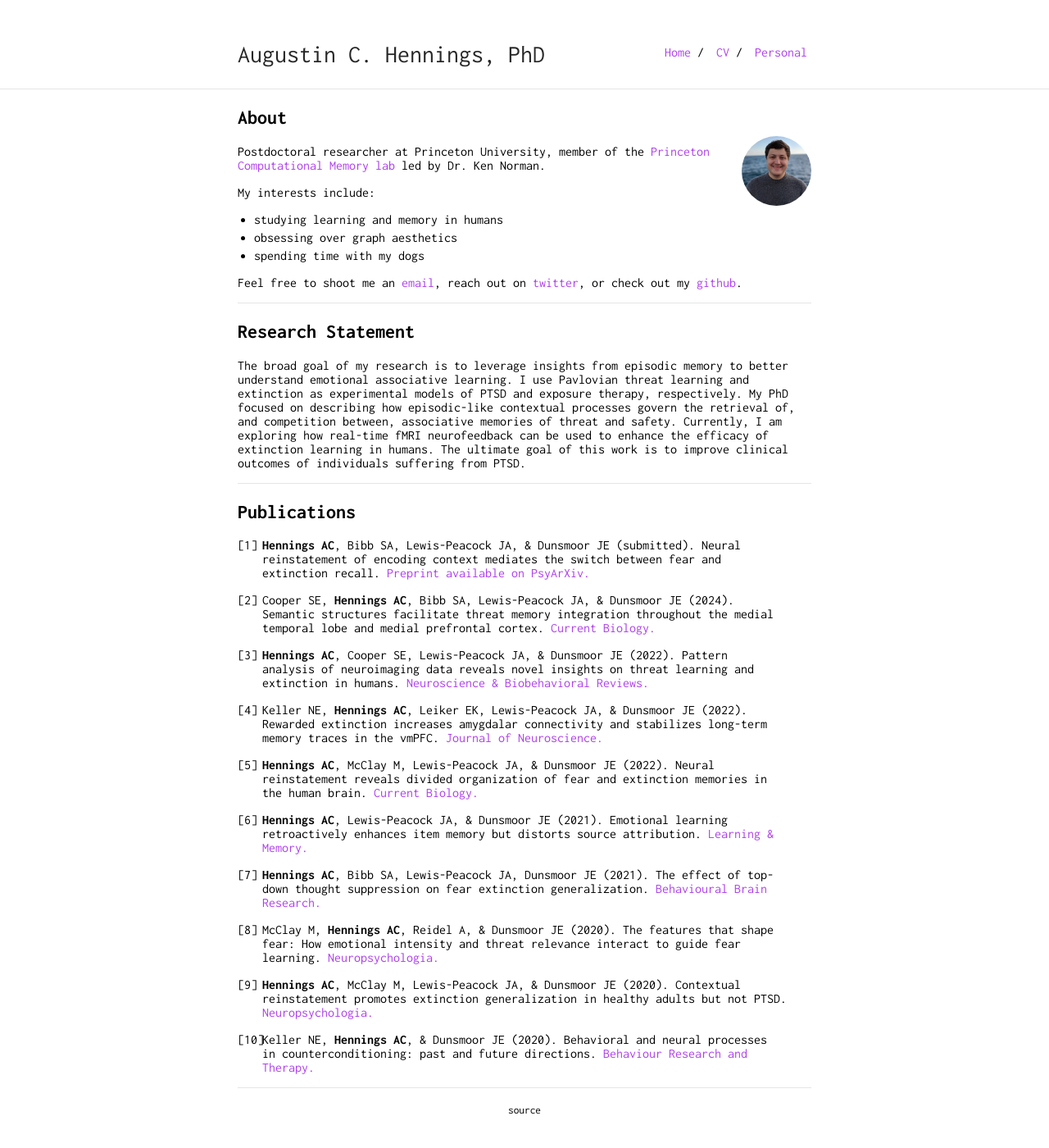
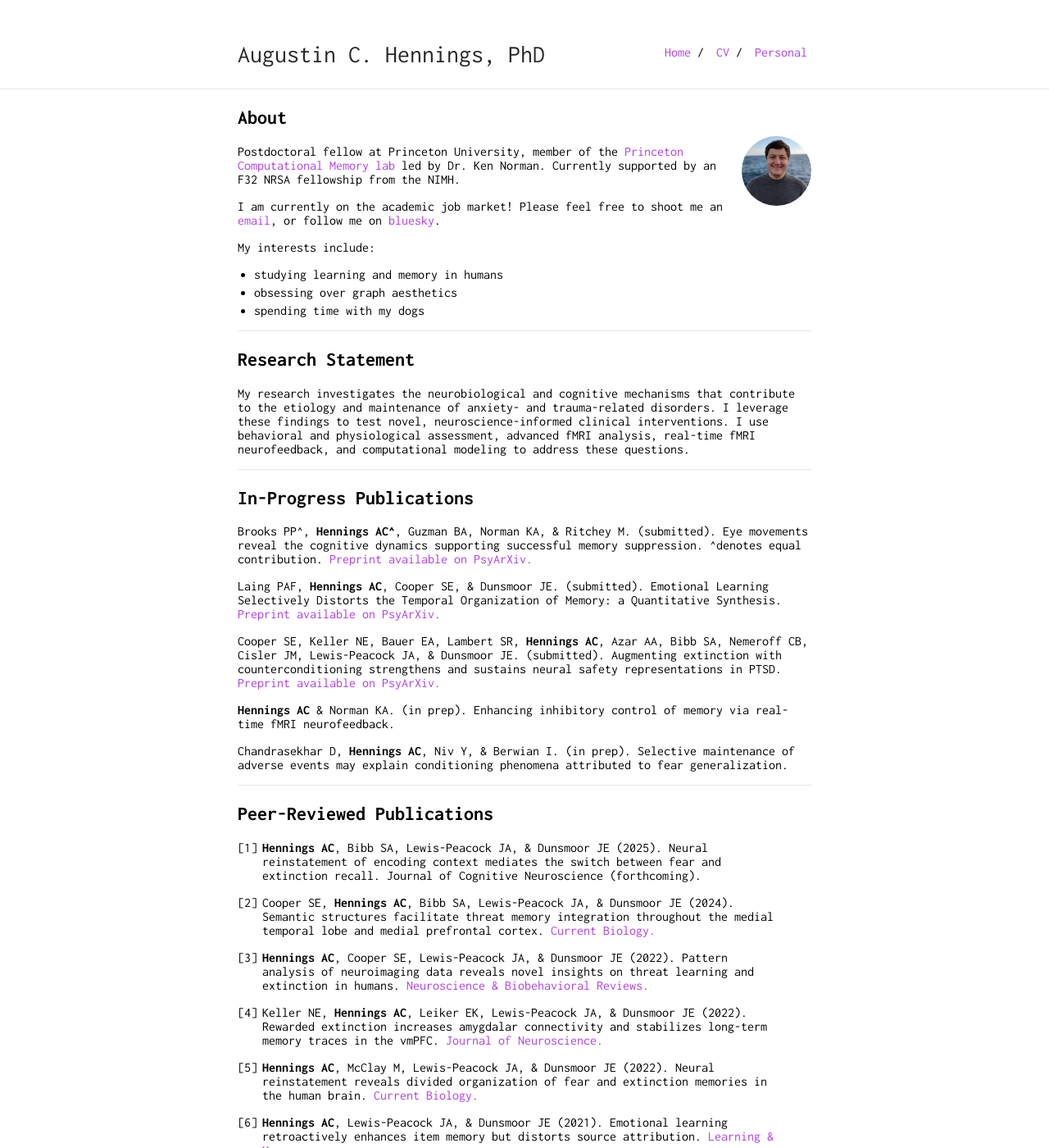
Before and after one commit to achennings/achennings.github.io, a Jekyll site: the page built from index.md, in a window 1280 px wide and 1400 px high. Shown: the whole window at 82% size. Built offline with Jekyll 4.4.1, drawn with Linux system fonts in a browser that asks for light colours; our own code applies the rules of GitHub Pages for plain Markdown files.

Commit message:
updated pubs

```diff
--- a/index.md
+++ b/index.md
@@ -6,41 +6,55 @@ layout: default
 
 <img class="profile-picture" src="face.jpg">
 
-Postdoctoral researcher at Princeton University, member of the [Princeton Computational Memory lab](https://compmem.princeton.edu/) led by Dr. Ken Norman.
+Postdoctoral fellow at Princeton University, member of the [Princeton Computational Memory lab](https://compmem.princeton.edu/) led by Dr. Ken Norman. Currently supported by an F32 NRSA fellowship from the NIMH.
+
+I am currently on the academic job market! Please feel free to shoot me an [email](mailto:gus.hennings@princeton.edu), or follow me on [bluesky](https://bsky.app/profile/gushennings.bsky.social).
 
 My interests include:
 - studying learning and memory in humans
 - obsessing over graph aesthetics
 - spending time with my dogs
 
-Feel free to shoot me an [email](mailto:gus.hennings@princeton.edu), reach out on [twitter](https://twitter.com/gus_hennings), or check out my [github](https://github.com/achennings).
-
 ---
 
 ## Research Statement
 
-The broad goal of my research is to leverage insights from episodic memory to better understand emotional associative learning. I use Pavlovian threat learning and extinction as experimental models of PTSD and exposure therapy, respectively. My PhD focused on describing how episodic-like contextual processes govern the retrieval of, and competition between, associative memories of threat and safety. Currently, I am exploring how  real-time fMRI neurofeedback can be used to enhance the efficacy of extinction learning in humans. The ultimate goal of this work is to improve clinical outcomes of individuals suffering from PTSD.
+My research investigates the neurobiological and cognitive mechanisms that contribute to the etiology and maintenance of anxiety- and trauma-related disorders. I leverage these findings to test novel, neuroscience-informed clinical interventions. I use behavioral and physiological assessment, advanced fMRI analysis, real-time fMRI neurofeedback, and computational modeling to address these questions.
 
 ---
 
-## Publications
+## In-Progress Publications
 
-1. **Hennings AC**, Bibb SA, Lewis-Peacock JA, & Dunsmoor JE (submitted). Neural reinstatement of encoding context mediates the switch between fear and extinction recall. [Preprint available on PsyArXiv.](https://osf.io/preprints/psyarxiv/6j9rf)
+Brooks PP^, **Hennings AC^**, Guzman BA, Norman KA, & Ritchey M. (submitted). Eye movements reveal the cognitive dynamics supporting successful memory suppression. ^denotes equal contribution. [Preprint available on PsyArXiv.](https://osf.io/preprints/psyarxiv/mdrh4_v1)
 
-2. Cooper SE, **Hennings AC**, Bibb SA, Lewis-Peacock JA, & Dunsmoor JE (2024). Semantic structures facilitate threat memory integration throughout the medial temporal lobe and medial prefrontal cortex. [Current Biology.](https://doi.org/10.1016/j.cub.2024.06.071)
+Laing PAF, **Hennings AC**, Cooper SE, & Dunsmoor JE. (submitted). Emotional Learning Selectively Distorts the Temporal Organization of Memory: a Quantitative Synthesis. [Preprint available on PsyArXiv.](https://osf.io/preprints/psyarxiv/hxq3z_v1)
 
-3. **Hennings AC**, Cooper SE, Lewis-Peacock JA, & Dunsmoor JE (2022). Pattern analysis of neuroimaging data reveals novel insights on threat learning and extinction in humans. [Neuroscience & Biobehavioral Reviews.](https://doi.org/10.1016/j.neubiorev.2022.104918)
+Cooper SE, Keller NE, Bauer EA, Lambert SR, **Hennings AC**, Azar AA, Bibb SA, Nemeroff CB, Cisler JM, Lewis-Peacock JA, & Dunsmoor JE. (submitted). Augmenting extinction with counterconditioning strengthens and sustains neural safety representations in PTSD. [Preprint available on PsyArXiv.](https://osf.io/preprints/psyarxiv/3b82c_v1)
 
-4. Keller NE, **Hennings AC**, Leiker EK, Lewis-Peacock JA, & Dunsmoor JE (2022). Rewarded extinction increases amygdalar connectivity and stabilizes long-term memory traces in the vmPFC. [Journal of Neuroscience.](https://doi.org/10.1523/JNEUROSCI.0075-22.2022)
+**Hennings AC** & Norman KA. (in prep). Enhancing inhibitory control of memory via real-time fMRI neurofeedback.
 
-5. **Hennings AC**, McClay M, Lewis-Peacock JA, & Dunsmoor JE (2022). Neural reinstatement reveals divided organization of fear and extinction memories in the human brain. [Current Biology.](https://doi.org/10.1016/j.cub.2021.11.004)
+Chandrasekhar D, **Hennings AC**, Niv Y, & Berwian I. (in prep). Selective maintenance of adverse events may explain conditioning phenomena attributed to fear generalization.
 
-6. **Hennings AC**, Lewis-Peacock JA, & Dunsmoor JE (2021). Emotional learning retroactively enhances item memory but distorts source attribution. [Learning & Memory.](http://learnmem.cshlp.org/content/28/6/178)
+---
 
-7. **Hennings AC**, Bibb SA, Lewis-Peacock JA, Dunsmoor JE (2021). The effect of top-down thought suppression on fear extinction generalization. [Behavioural Brain Research.](https://doi.org/10.1016/j.bbr.2020.112931)
+## Peer-Reviewed Publications
 
-8. McClay M, **Hennings AC**, Reidel A, & Dunsmoor JE (2020). The features that shape fear: How emotional intensity and threat relevance interact to guide fear learning. [Neuropsychologia.](https://doi.org/10.1016/j.neuropsychologia.2020.107653)
+10. **Hennings AC**, Bibb SA, Lewis-Peacock JA, & Dunsmoor JE (2025). Neural reinstatement of encoding context mediates the switch between fear and extinction recall. Journal of Cognitive Neuroscience (forthcoming).
 
-9. **Hennings AC**, McClay M, Lewis-Peacock JA, & Dunsmoor JE (2020). Contextual reinstatement promotes extinction generalization in healthy adults but not PTSD. [Neuropsychologia.](https://doi.org/10.1016/j.neuropsychologia.2020.107573)
+9. Cooper SE, **Hennings AC**, Bibb SA, Lewis-Peacock JA, & Dunsmoor JE (2024). Semantic structures facilitate threat memory integration throughout the medial temporal lobe and medial prefrontal cortex. [Current Biology.](https://doi.org/10.1016/j.cub.2024.06.071)
 
-10.  Keller NE, **Hennings AC**, & Dunsmoor JE (2020). Behavioral and neural processes in counterconditioning: past and future directions. [Behaviour Research and Therapy.](https://doi.org/10.1016/j.brat.2019.103532)
+8. **Hennings AC**, Cooper SE, Lewis-Peacock JA, & Dunsmoor JE (2022). Pattern analysis of neuroimaging data reveals novel insights on threat learning and extinction in humans. [Neuroscience & Biobehavioral Reviews.](https://doi.org/10.1016/j.neubiorev.2022.104918)
+
+7. Keller NE, **Hennings AC**, Leiker EK, Lewis-Peacock JA, & Dunsmoor JE (2022). Rewarded extinction increases amygdalar connectivity and stabilizes long-term memory traces in the vmPFC. [Journal of Neuroscience.](https://doi.org/10.1523/JNEUROSCI.0075-22.2022)
+
+6. **Hennings AC**, McClay M, Lewis-Peacock JA, & Dunsmoor JE (2022). Neural reinstatement reveals divided organization of fear and extinction memories in the human brain. [Current Biology.](https://doi.org/10.1016/j.cub.2021.11.004)
+
+5. **Hennings AC**, Lewis-Peacock JA, & Dunsmoor JE (2021). Emotional learning retroactively enhances item memory but distorts source attribution. [Learning & Memory.](http://learnmem.cshlp.org/content/28/6/178)
+
+4. **Hennings AC**, Bibb SA, Lewis-Peacock JA, Dunsmoor JE (2021). The effect of top-down thought suppression on fear extinction generalization. [Behavioural Brain Research.](https://doi.org/10.1016/j.bbr.2020.112931)
+
+3. McClay M, **Hennings AC**, Reidel A, & Dunsmoor JE (2020). The features that shape fear: How emotional intensity and threat relevance interact to guide fear learning. [Neuropsychologia.](https://doi.org/10.1016/j.neuropsychologia.2020.107653)
+
+2. **Hennings AC**, McClay M, Lewis-Peacock JA, & Dunsmoor JE (2020). Contextual reinstatement promotes extinction generalization in healthy adults but not PTSD. [Neuropsychologia.](https://doi.org/10.1016/j.neuropsychologia.2020.107573)
+
+1.  Keller NE, **Hennings AC**, & Dunsmoor JE (2020). Behavioral and neural processes in counterconditioning: past and future directions. [Behaviour Research and Therapy.](https://doi.org/10.1016/j.brat.2019.103532)
```
Also changed, not shown: 3 other files.
